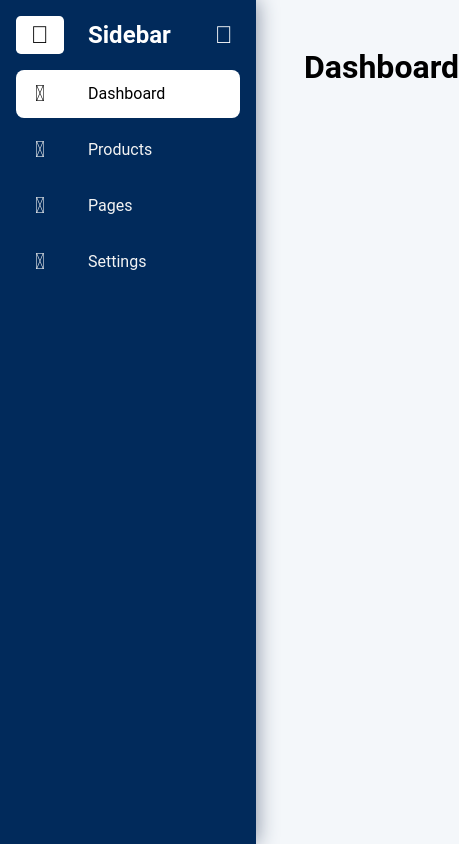
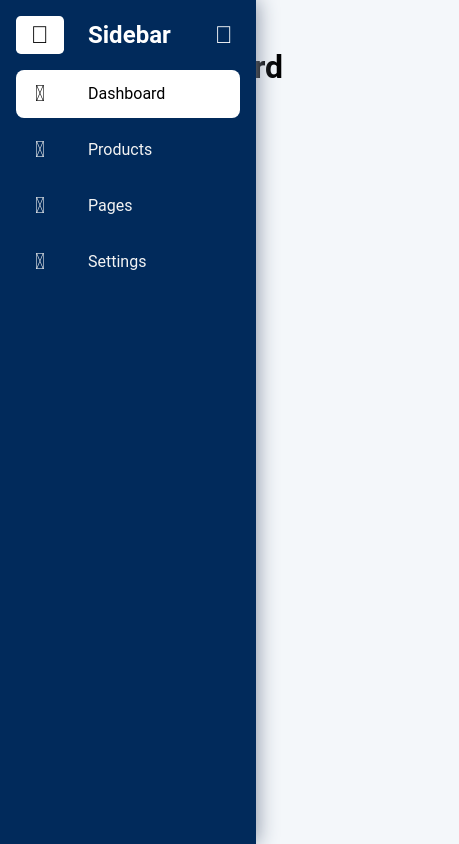
Before and after one commit to VitaliiSoloninko/angular-sidebar, an Angular app: page /dashboard in a window 390 px wide. Shown: the whole page, 459 px wide, since content can reach past the window. Built offline with nearby package versions, Linux system fonts and the light colour scheme.

Commit message:
2.2	Main auto resize on 768 mobile device

```diff
--- a/src/app/app.component.html
+++ b/src/app/app.component.html
@@ -3,4 +3,7 @@
 	(changeSidebarState)="changeSidebar($event)"
 ></app-sidebar>
 
-<app-main></app-main>
+<app-main
+	[isSidebarSmall]="isSidebarSmall()"
+	[screenWidth]="screenWidth()"
+></app-main>
--- a/src/app/main/main.component.html
+++ b/src/app/main/main.component.html
@@ -1,3 +1,3 @@
-<div class="body body-trimmed">
+<div class="body" [ngClass]="sizeClass()">
 	<router-outlet></router-outlet>
 </div>
--- a/src/app/main/main.component.scss
+++ b/src/app/main/main.component.scss
@@ -9,12 +9,12 @@
 	padding: 3rem;
 }
 
-.body-trimmed {
+.body-mobile {
 	width: calc(100% - 16rem);
 	margin-left: 16rem;
 }
 
-.body-md-screen {
+.body-pc {
 	width: calc(100% - 5rem);
 	margin-left: 5rem;
 }
--- a/src/app/main/main.component.ts
+++ b/src/app/main/main.component.ts
@@ -1,11 +1,23 @@
-import { Component } from '@angular/core'
+import { CommonModule } from '@angular/common'
+import { Component, computed, input } from '@angular/core'
 import { RouterOutlet } from '@angular/router'
 
 @Component({
 	selector: 'app-main',
 	standalone: true,
-	imports: [RouterOutlet],
+	imports: [RouterOutlet, CommonModule],
 	templateUrl: './main.component.html',
 	styleUrl: './main.component.scss',
 })
-export class MainComponent {}
+export class MainComponent {
+	isSidebarSmall = input.required<boolean>()
+	screenWidth = input.required<number>()
+
+	sizeClass = computed(() => {
+		const isSidebarSmall = this.isSidebarSmall()
+		if (isSidebarSmall) {
+			return ''
+		}
+		return this.screenWidth() > 768 ? 'body-mobile' : 'body-pc'
+	})
+}
```
